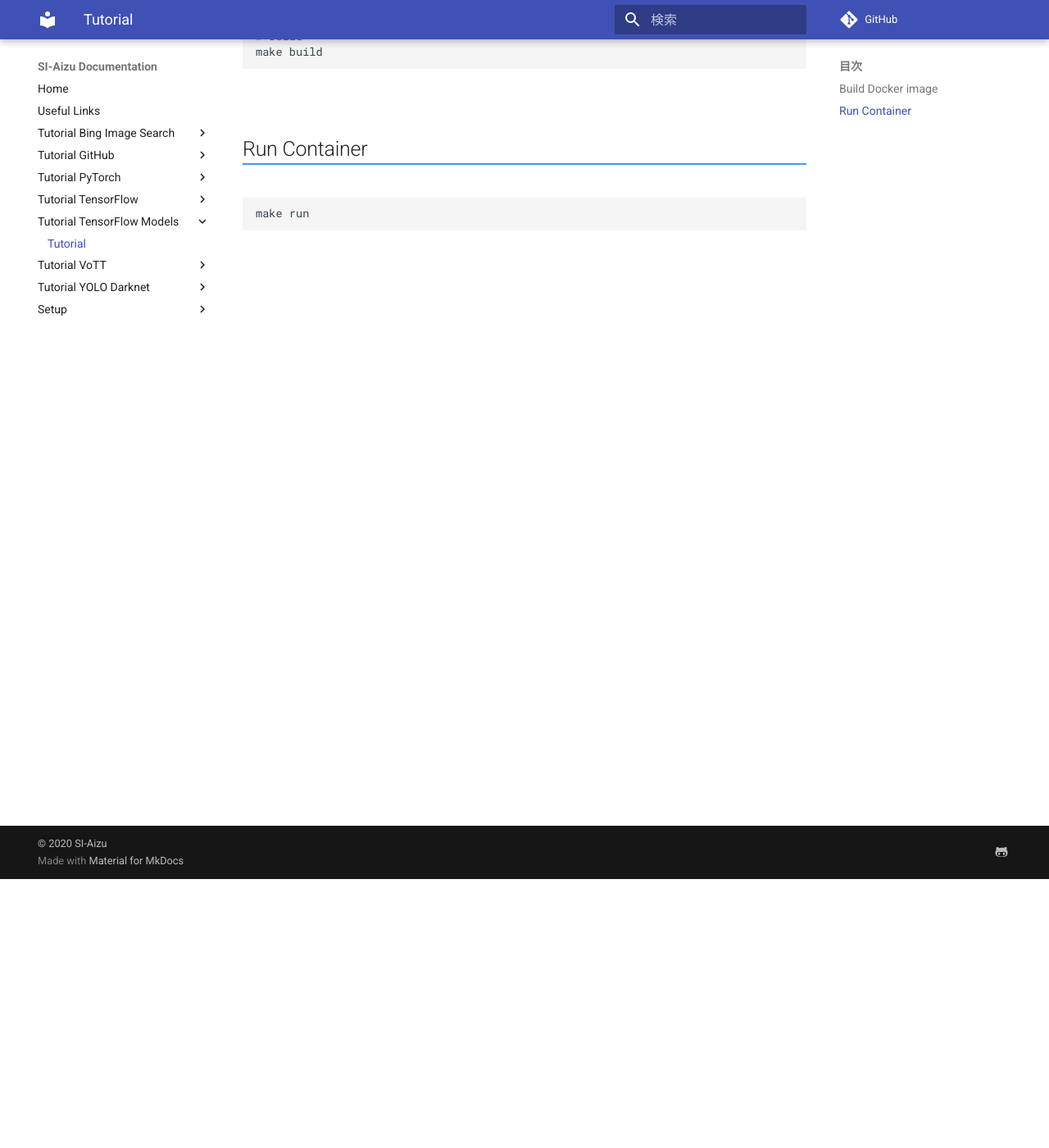
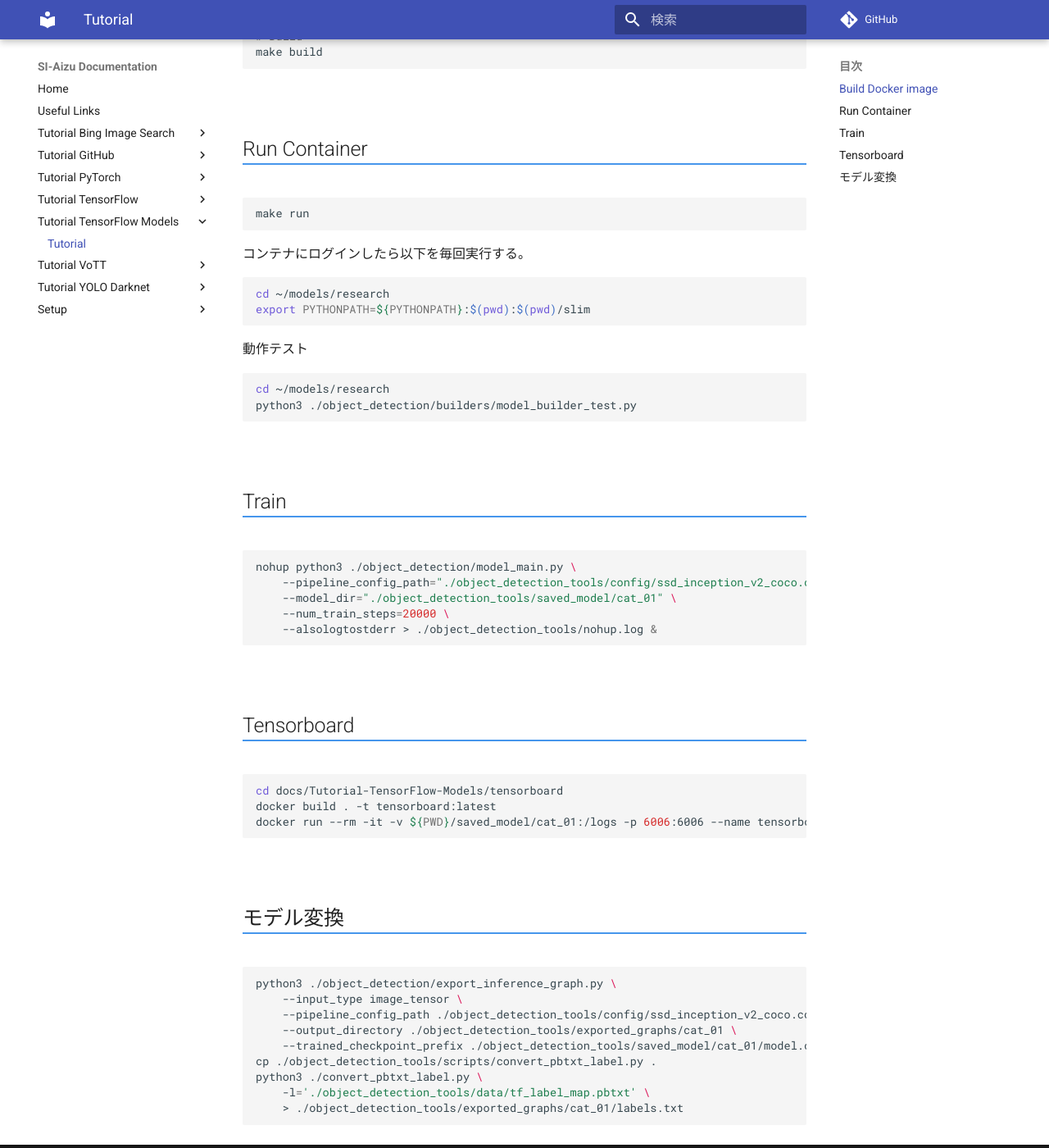
Before and after one commit to SI-Aizu/documentation, an MkDocs documentation site: the page built from docs/Tutorial-TensorFlow-Models/index.md, in a window 1280 px wide and 1400 px high, scrolled down 328 px. Shown: the whole window at 82% size. Built offline with MkDocs 1.6.1 and Material for MkDocs 9.7.7, drawn with Linux system fonts in a browser that asks for light colours; comment, search, counter and statistics services are not loaded.

Commit message:
add config

````diff
--- a/docs/Tutorial-TensorFlow-Models/index.md
+++ b/docs/Tutorial-TensorFlow-Models/index.md
@@ -20,3 +20,55 @@
 ```sh
 make run
 ```
+
+コンテナにログインしたら以下を毎回実行する。
+
+```sh
+cd ~/models/research
+export PYTHONPATH=${PYTHONPATH}:$(pwd):$(pwd)/slim
+```
+
+動作テスト
+
+```sh
+cd ~/models/research
+python3 ./object_detection/builders/model_builder_test.py
+```
+
+
+
+## Train
+
+```sh
+nohup python3 ./object_detection/model_main.py \
+    --pipeline_config_path="./object_detection_tools/config/ssd_inception_v2_coco.config" \
+    --model_dir="./object_detection_tools/saved_model/cat_01" \
+    --num_train_steps=20000 \
+    --alsologtostderr > ./object_detection_tools/nohup.log &
+```
+
+
+
+## Tensorboard
+
+```sh
+cd docs/Tutorial-TensorFlow-Models/tensorboard
+docker build . -t tensorboard:latest
+docker run --rm -it -v ${PWD}/saved_model/cat_01:/logs -p 6006:6006 --name tensorboard tensorboard:latest
+```
+
+
+
+## モデル変換
+
+```sh
+python3 ./object_detection/export_inference_graph.py \
+    --input_type image_tensor \
+    --pipeline_config_path ./object_detection_tools/config/ssd_inception_v2_coco.config \
+    --output_directory ./object_detection_tools/exported_graphs/cat_01 \
+    --trained_checkpoint_prefix ./object_detection_tools/saved_model/cat_01/model.ckpt-5555
+cp ./object_detection_tools/scripts/convert_pbtxt_label.py .
+python3 ./convert_pbtxt_label.py \
+    -l='./object_detection_tools/data/tf_label_map.pbtxt' \
+    > ./object_detection_tools/exported_graphs/cat_01/labels.txt
+```
````
Also changed, not shown: 8 other files.
